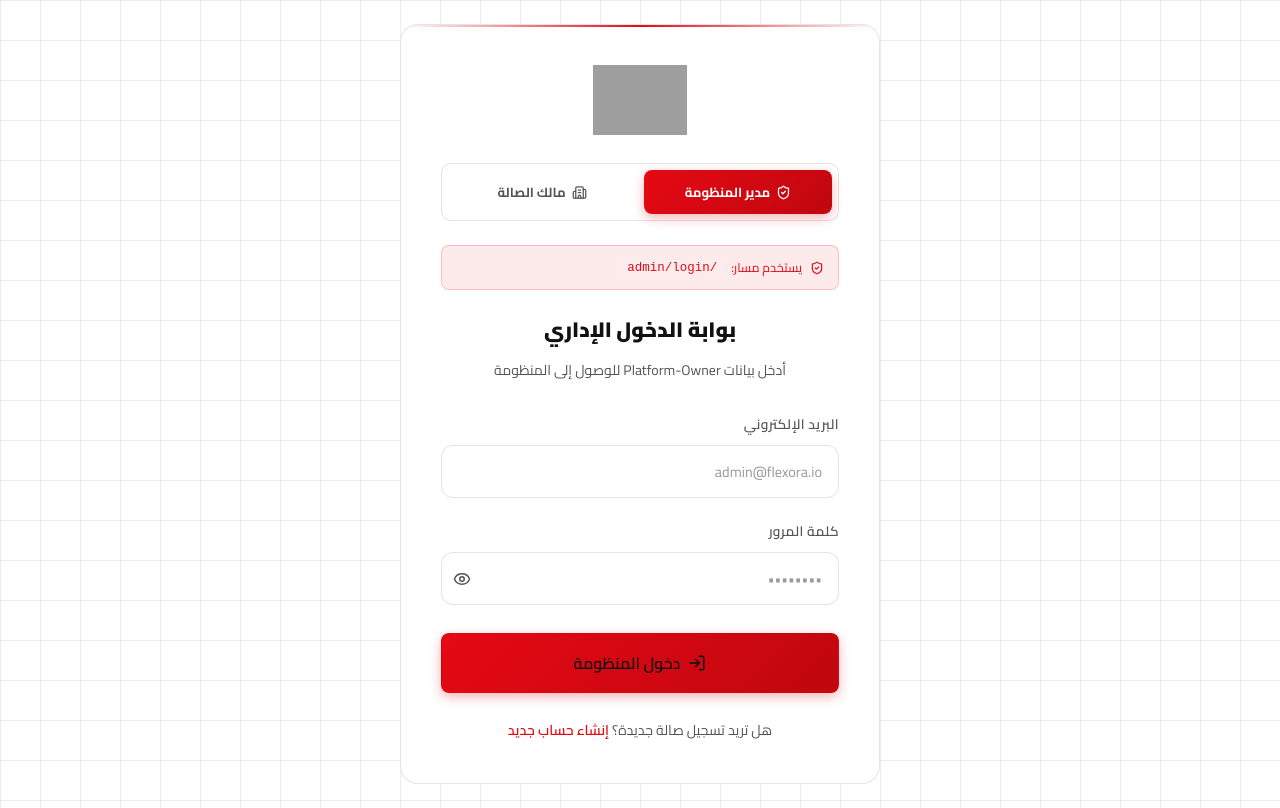
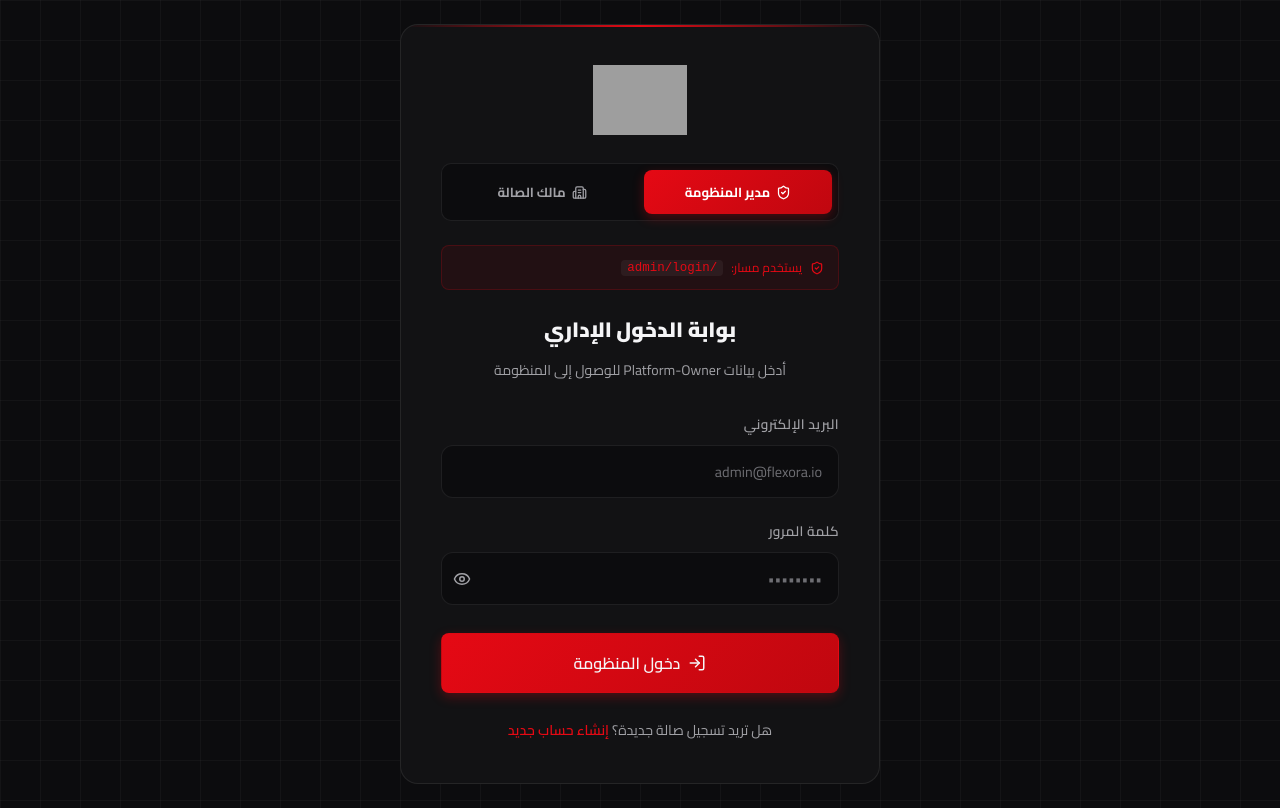
Before and after one commit to ahmed1mohammd/Flexora_mainDashboard, a React (Vite) app: page /login in a window 1280 px wide. Built offline with nearby package versions, Linux system fonts and the light colour scheme; grey boxes are pictures that could not be loaded.

Commit message:
feat: implement premium dark mode and remove burger menu icon from navbar

```diff
--- a/dev-dist/sw.js
+++ b/dev-dist/sw.js
@@ -81,13 +81,13 @@ define(['./workbox-290dd570'], (function (workbox) { 'use strict';
     "revision": "3ca0b8505b4bec776b69afdba2768812"
   }, {
     "url": "index.html",
-    "revision": "0.f9gimk924vg"
+    "revision": "0.jg2kpte38uo"
   }], {});
   workbox.cleanupOutdatedCaches();
   workbox.registerRoute(new workbox.NavigationRoute(workbox.createHandlerBoundToURL("index.html"), {
     allowlist: [/^\/$/]
   }));
-  workbox.registerRoute(/^http:\/\/localhost:3000\/.*/i, new workbox.NetworkFirst({
+  workbox.registerRoute(/^https:\/\/elegant-playfulness-production-f153\.up\.railway\.app\/.*/i, new workbox.NetworkFirst({
     "cacheName": "flexora-api-cache",
     "networkTimeoutSeconds": 10,
     plugins: [new workbox.ExpirationPlugin({
--- a/src/App.jsx
+++ b/src/App.jsx
@@ -38,13 +38,6 @@ const DashboardLayout = ({ children }) => {
       <main className="main-content" role="main">
         <div className="top-bar">
           <div style={{ display: 'flex', alignItems: 'center', gap: '10px' }}>
-            <button
-              className="mobile-menu-btn d-md-none btn btn-ghost"
-              onClick={() => setIsSidebarOpen(true)}
-              style={{ padding: '8px' }}
-            >
-              <Menu size={24} />
-            </button>
             <div className="top-bar-title">منظومة فليكسورا الإدارية</div>
           </div>
           <div className="top-bar-meta">
--- a/src/index.css
+++ b/src/index.css
@@ -5,50 +5,36 @@
 
 @import url('https://fonts.googleapis.com/css2?family=Cairo:wght@300;400;500;600;700;900&family=Tajawal:wght@300;400;500;700;900&display=swap');
 
-/* ─── متغيرات النظام ─────────────────────────────────────── */
+/* ─── متغيرات النظام (Premium Dark Theme) ────────────────────────────────── */
 :root {
-  --color-bg-main:      #ffffff;
-  --color-surface:      #f8f8f8;
-  --color-surface-2:    #ffffff;
-  --color-border:       rgba(0, 0, 0, 0.1);
-  --color-border-glow:  rgba(229, 9, 20, 0.3);
+  --color-bg-main:      #0c0c0e;
+  --color-surface:      #121214;
+  --color-surface-2:    #18181c;
+  --color-border:       rgba(255, 255, 255, 0.08);
+  --color-border-glow:  rgba(229, 9, 20, 0.4);
   --color-primary:      #E50914;
-  --color-primary-glow: #FF1A24;
-  --color-primary-dim:  rgba(229, 9, 20, 0.08);
-  --color-text:         #111111;
-  --color-text-muted:   #555555;
-  --color-text-dim:     #999999;
-  --color-success:      #16a34a;
-  --color-warning:      #d97706;
-  --color-frozen:       #0284c7;
-  --color-danger:       #dc2626;
+  --color-primary-glow: #FF2E38;
+  --color-primary-dim:  rgba(229, 9, 20, 0.15);
+  --color-text:         #f5f5f7;
+  --color-text-muted:   #a1a1a6;
+  --color-text-dim:     #6e6e73;
+  --color-success:      #30d158;
+  --color-warning:      #ff9f0a;
+  --color-frozen:       #0a84ff;
+  --color-danger:       #ff453a;
 
   --sidebar-width:      260px;
   --header-height:      70px;
   --border-radius:      12px;
   --border-radius-lg:   18px;
   --transition-base:    all 0.25s cubic-bezier(0.4, 0, 0.2, 1);
-  --shadow-glow:        none;
-  --shadow-card:        none;
+  --shadow-glow:        0 0 20px rgba(229, 9, 20, 0.2);
+  --shadow-card:        0 8px 32px rgba(0, 0, 0, 0.5);
   --font-primary:       'Cairo', 'Tajawal', sans-serif;
 
   /* Grid pattern colors */
-  --grid-line:          rgba(0, 0, 0, 0.07);
+  --grid-line:          rgba(255, 255, 255, 0.03);
   --grid-size:          40px;
-}
-
-/* ─── Dark mode = same white theme ───────────────────────── */
-@media (prefers-color-scheme: dark) {
-  :root {
-    --color-bg-main:    #ffffff;
-    --color-surface:    #f8f8f8;
-    --color-surface-2:  #ffffff;
-    --color-border:     rgba(0, 0, 0, 0.1);
-    --color-text:       #111111;
-    --color-text-muted: #555555;
-    --color-text-dim:   #999999;
-    --grid-line:        rgba(0, 0, 0, 0.07);
-  }
 }
 
 /* ─── إعادة الضبط الشاملة ────────────────────────────────── */
@@ -105,7 +91,7 @@ body {
   top: 0;
   width: var(--sidebar-width);
   height: 100vh;
-  background: #ffffff;
+  background: var(--color-surface);
   border-left: 1px solid var(--color-border);
   display: flex;
   flex-direction: column;
@@ -284,7 +270,7 @@ body {
 }
 
 .stat-card {
-  background: #ffffff;
+  background: var(--color-surface);
   border: 1px solid var(--color-border);
   border-radius: var(--border-radius-lg);
   padding: 24px;
@@ -436,11 +422,12 @@ body {
   transform: none !important;
 }
 
-/* ─── البطاقات الزجاجية Glassmorphism ───────────────────── */
 .glass-card {
-  background: #ffffff;
+  background: var(--color-surface);
   border: 1px solid var(--color-border);
   border-radius: var(--border-radius-lg);
+  backdrop-filter: blur(20px);
+  -webkit-backdrop-filter: blur(20px);
 }
 
 /* ─── رأس الصفحة ─────────────────────────────────────────── */
@@ -473,7 +460,7 @@ body {
 
 /* ─── جداول البيانات ─────────────────────────────────────── */
 .data-table-wrap {
-  background: #ffffff;
+  background: var(--color-surface);
   border: 1px solid var(--color-border);
   border-radius: var(--border-radius-lg);
   overflow: hidden;
@@ -700,7 +687,7 @@ select.form-input option {
   display: flex;
   align-items: center;
   justify-content: center;
-  background-color: #ffffff;
+  background-color: var(--color-bg-main);
   background-image:
     linear-gradient(var(--grid-line) 1px, transparent 1px),
     linear-gradient(90deg, var(--grid-line) 1px, transparent 1px);
@@ -711,7 +698,7 @@ select.form-input option {
 .auth-card {
   width: 100%;
   max-width: 480px;
-  background: #ffffff;
+  background: var(--color-surface);
   border: 1px solid var(--color-border);
   border-radius: var(--border-radius-lg);
   padding: 40px;
@@ -849,7 +836,7 @@ select.form-input option {
   align-items: center;
   gap: 10px;
   padding: 8px 16px;
-  background: #f8f8f8;
+  background: var(--color-surface-2);
   border: 1px solid var(--color-border);
   border-radius: 50px;
   cursor: pointer;
@@ -894,7 +881,7 @@ select.form-input option {
 .modal-card {
   width: 100%;
   max-width: 520px;
-  background: #ffffff;
+  background: var(--color-surface);
   border: 1px solid var(--color-border);
   border-radius: var(--border-radius-lg);
   padding: 32px;
@@ -940,7 +927,7 @@ select.form-input option {
 
 /* ─── تخصيص SweetAlert2 ───────────────────────────────────── */
 .swal2-popup {
-  background: #ffffff !important;
+  background: var(--color-surface) !important;
   border: 1px solid var(--color-border) !important;
   border-radius: var(--border-radius-lg) !important;
   font-family: var(--font-primary) !important;
@@ -948,13 +935,13 @@ select.form-input option {
 }
 
 .swal2-title {
-  color: #111111 !important;
+  color: var(--color-text) !important;
   font-size: 1.3rem !important;
   font-weight: 700 !important;
 }
 
 .swal2-html-container {
-  color: #555555 !important;
+  color: var(--color-text-muted) !important;
   font-size: 0.9rem !important;
 }
 
@@ -967,15 +954,15 @@ select.form-input option {
 }
 
 .swal2-cancel {
-  background: #f8f8f8 !important;
+  background: var(--color-bg-main) !important;
   border: 1px solid var(--color-border) !important;
-  color: #555555 !important;
+  color: var(--color-text-muted) !important;
   border-radius: 8px !important;
   font-family: var(--font-primary) !important;
 }
 
 .swal2-cancel:hover {
-  background: #eeeeee !important;
+  background: var(--color-surface-2) !important;
 }
 
 /* ─── تحريكات الدخول ─────────────────────────────────────── */
```
